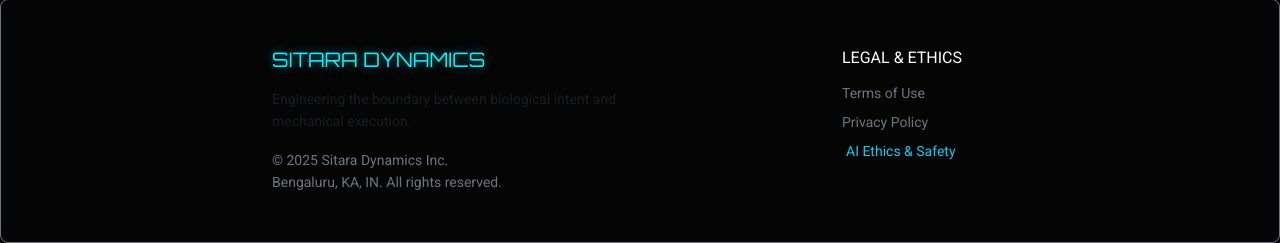
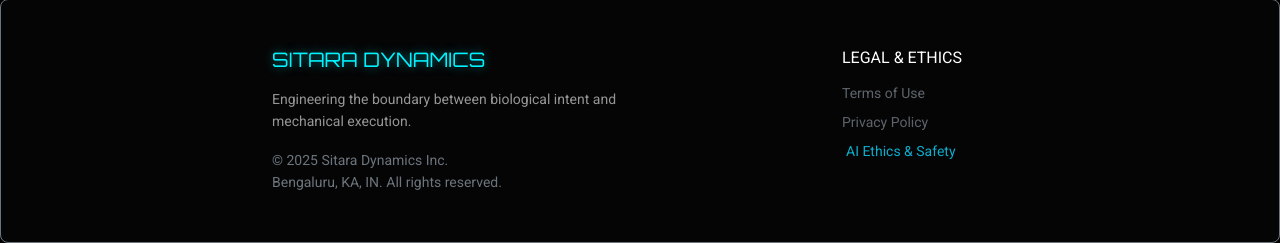
Before and after one commit to pilakkat/sitara_app, a Flask app: page /ethics in a window 1280 px wide. Shown: the part 3256-3499 px from the top of the page. Run offline with Flask 3, Linux system fonts and the light colour scheme.

Commit message:
Enhance text-muted styling for dark theme with improved opacity

```diff
--- a/static/css/components.css
+++ b/static/css/components.css
@@ -7,6 +7,12 @@
     padding: 2rem;
     border-radius: 10px;
     box-shadow: 0 8px 32px 0 rgba(0, 0, 0, 0.5);
+}
+
+/* Override Bootstrap text-muted for dark theme */
+.text-muted {
+    color: var(--text-muted) !important;
+    opacity: 0.85;
 }
 
 /* Dashboard HUD Cards */
```
